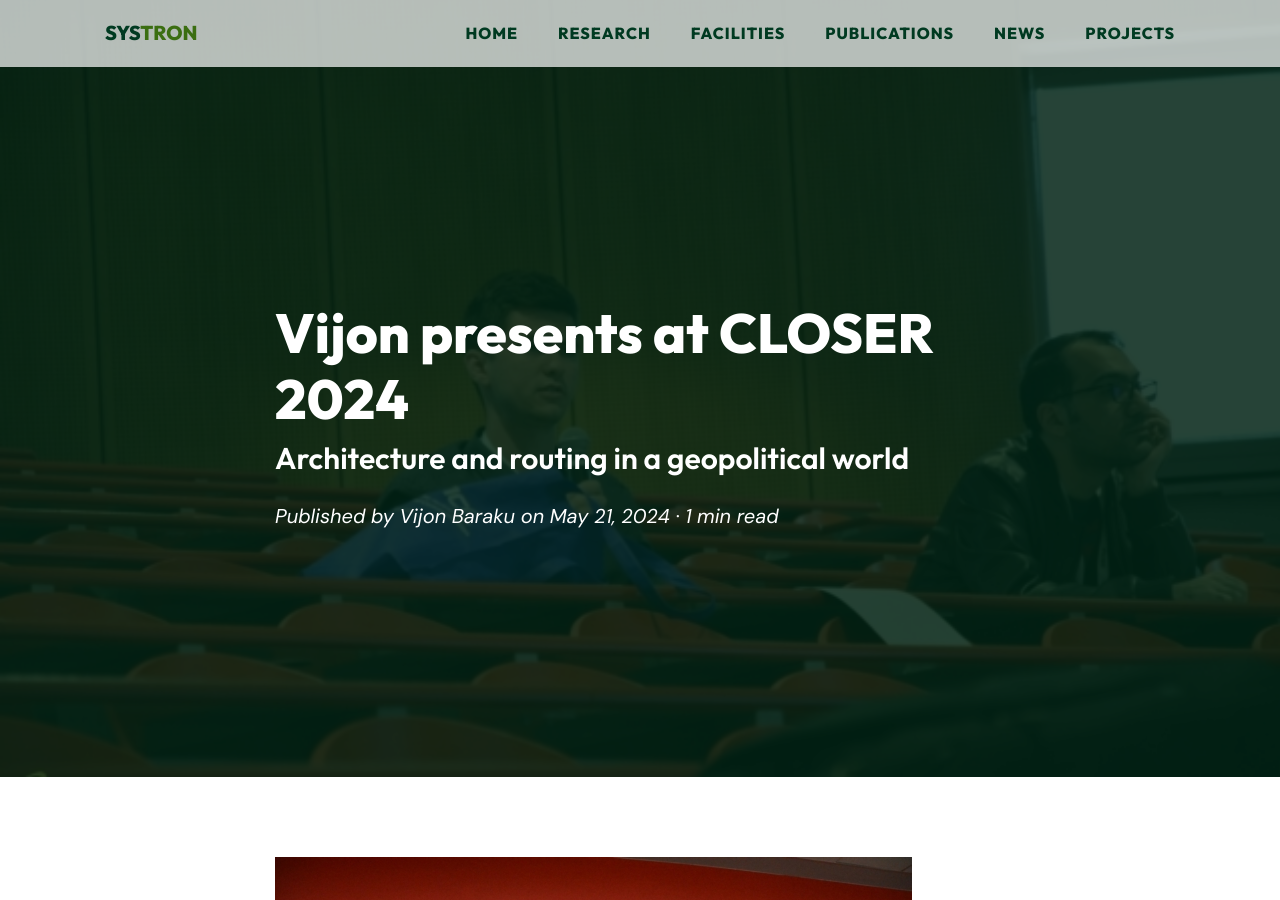
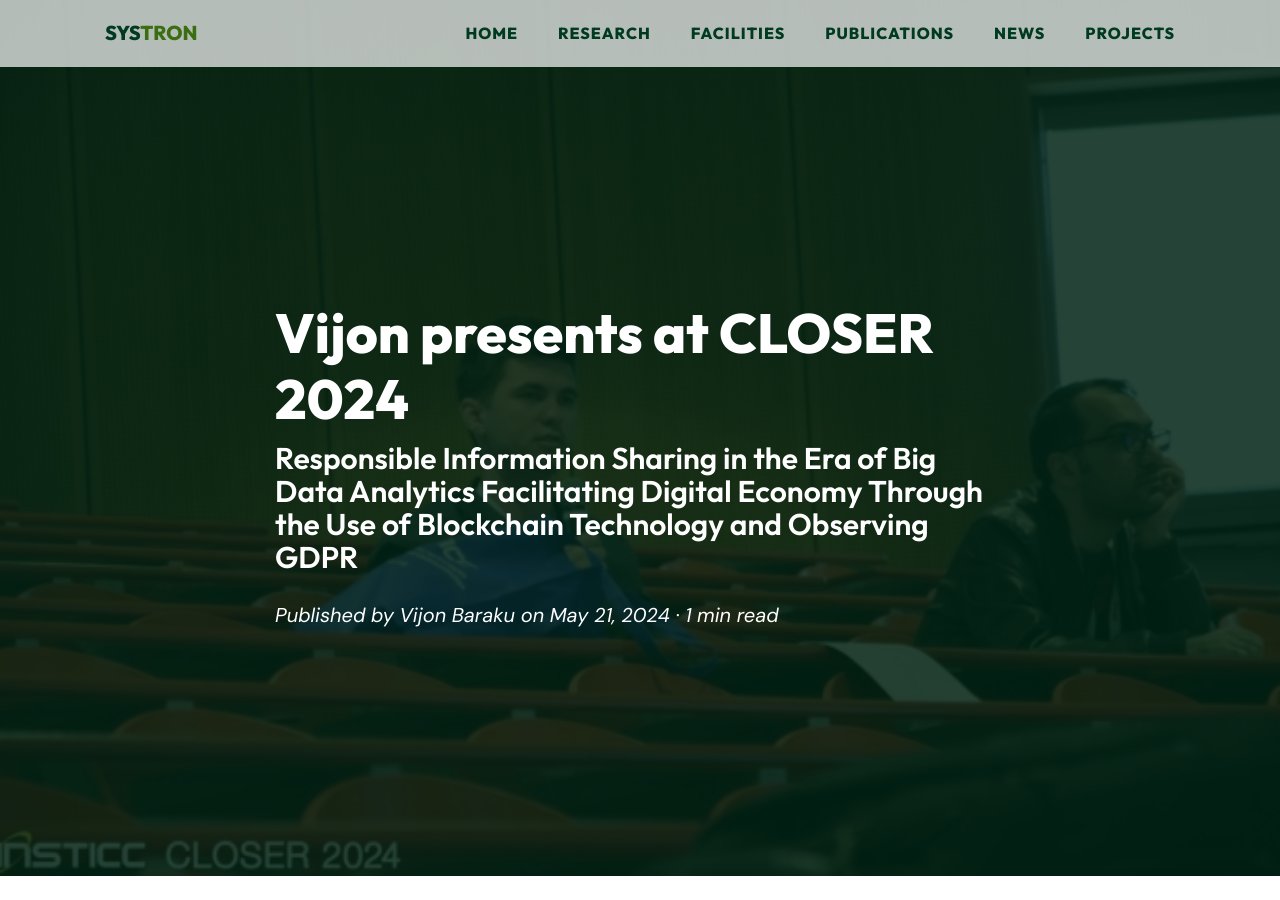
Before and after one commit to xohaeb/systronlab.github.io, a Jekyll site: the page built from news/_posts/2024-05-06-vijon-at-closer-2024.md, in a window 1280 px wide and 900 px high. Built offline with Jekyll 4.4.1, drawn with Linux system fonts in a browser that asks for light colours; some of the changed text lies outside the part shown.

```diff
--- a/news/_posts/2024-05-06-vijon-at-closer-2024.md
+++ b/news/_posts/2024-05-06-vijon-at-closer-2024.md
@@ -2,7 +2,7 @@
 layout: post
 title: "Vijon presents at CLOSER 2024"
 date: 2024-05-21 14:00:00 +0200
-subtitle: "Architecture and routing in a geopolitical world"
+subtitle: "Responsible Information Sharing in the Era of Big Data Analytics Facilitating Digital Economy Through the Use of Blockchain Technology and Observing GDPR"
 author: Vijon Baraku
 background: '/img/posts/vijon-at-closer-2024.jpg'
 ---
@@ -18,5 +18,5 @@
 Overall, presenting at CLOSER 2024 has been an important milestone in my academic career, broadening my knowledge and strengthening my commitment to promoting responsible information sharing in the digital economy.
 
 <div class="clearfix">
-    <a class="btn btn-primary float-right" href="https://www.scitepress.org/PublicationsDetail.aspx?ID=lFIRNCpoyI0=&t=1" target="_blank">View the Slides</a>
+    <a class="btn btn-primary float-right" href="https://www.scitepress.org/PublicationsDetail.aspx?ID=lFIRNCpoyI0=&t=1" target="_blank">Read the Paper</a>
 </div>
```
